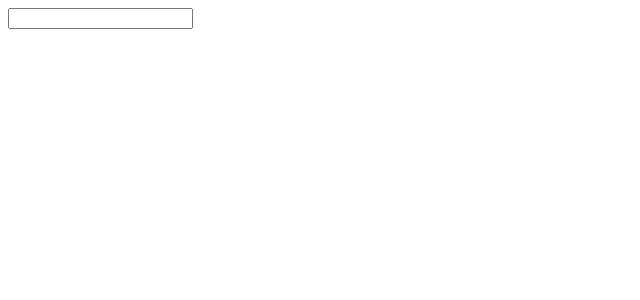
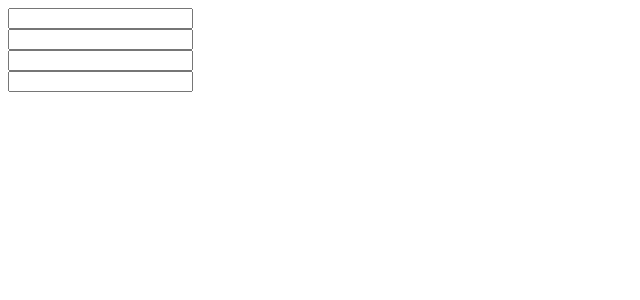
Before and after one commit to heatherpark/performer-signup, a React (Create React App) app: page / in a window 1280 px wide. Shown: the top 300 px of the page, without its empty margins (0-640 px from the left). Built offline with nearby package versions, Linux system fonts and the light colour scheme.

Commit message:
Import validation functions and add new fields

```diff
--- a/src/AgeVerification.js
+++ b/src/AgeVerification.js
@@ -1,6 +1,6 @@
 import React, { Component } from 'react';
 import { reduxForm, Field } from 'redux-form';
-import { required, alphanumeric } from './forms/validation';
+import { required, alphanumeric, minLength } from './forms/validation';
 
 class AgeVerification extends Component {
   renderField(field) {
@@ -10,7 +10,7 @@ class AgeVerification extends Component {
     return (
       <div className={className}>
         <input
-          type="text"
+          type={field.type}
           {...field.input} />
         <div className="error-text">
           {touched ? error : ''}
@@ -24,7 +24,23 @@ class AgeVerification extends Component {
       <form>
         <Field
           name="username"
+          type="text"
           validate={[required, alphanumeric]}
+          component={this.renderField} />
+        <Field
+          name="password"
+          type="password"
+          validate={[required, minLength(8)]}
+          component={this.renderField} />
+        <Field
+          name="email1"
+          type="email"
+          validate={[required, minLength(8)]}
+          component={this.renderField} />
+        <Field
+          name="email2"
+          type="email"
+          validate={[required, minLength(8)]}
           component={this.renderField} />
       </form>
     );
@@ -32,5 +48,5 @@ class AgeVerification extends Component {
 }
 
 export default reduxForm({
-  form: 'AgeVerificationForm'
+  form: 'ageVerificationForm'
 })(AgeVerification);
```
